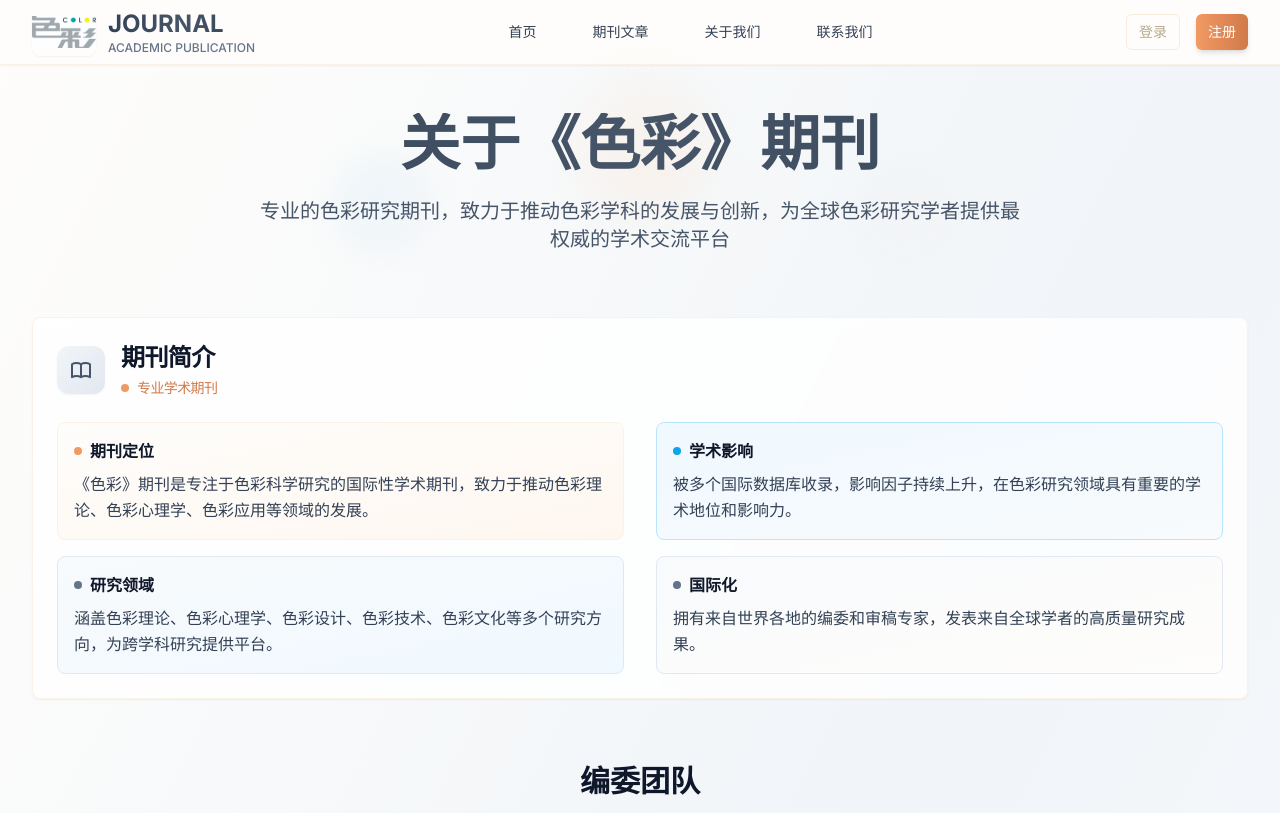
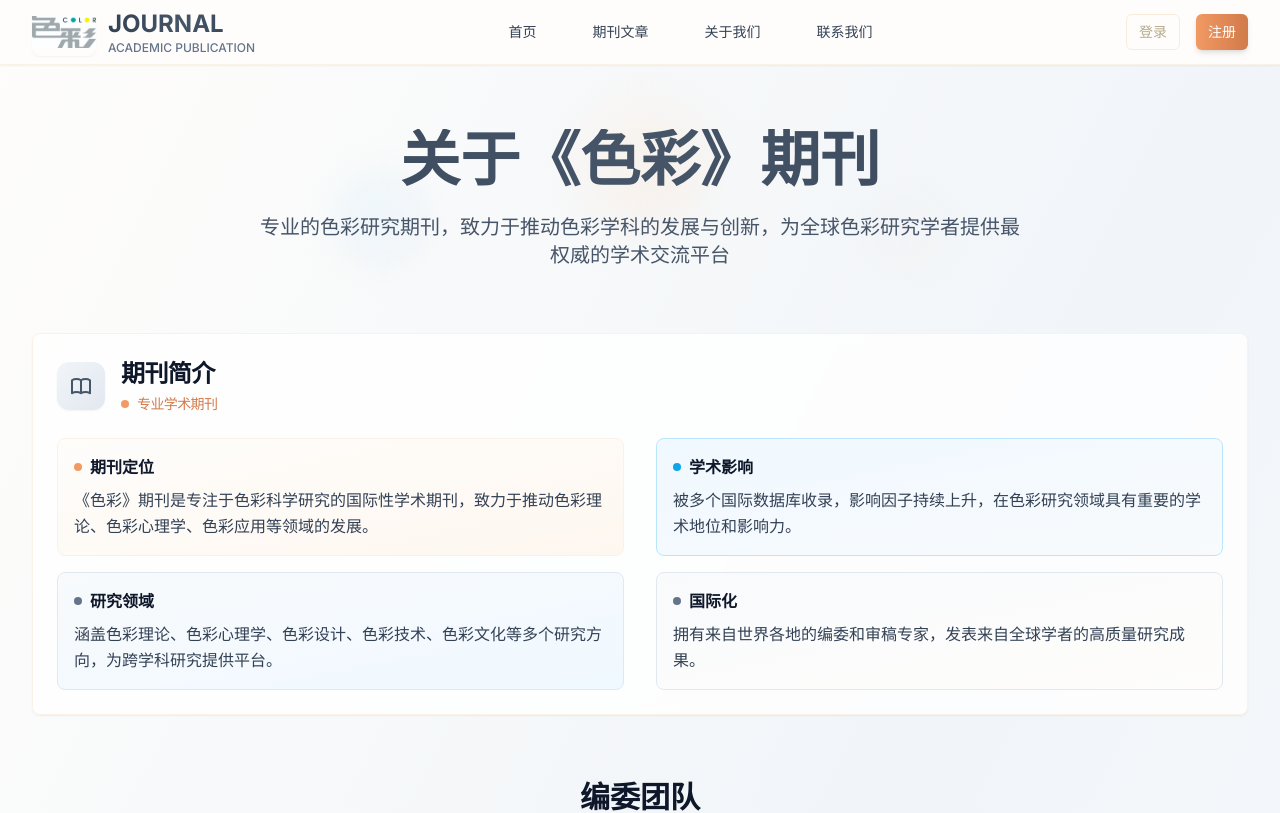
Before and after one commit to toshiki-tech/paper-nest, a Next.js app: page /about in a window 1280 px wide. Shown: the top 813 px of the page. Built offline with nearby package versions, Linux system fonts and the light colour scheme; no server answers.

Commit message:
优化关于我们和联系我们页面的移动端布局
- 为main元素添加mt-4类，增加与Header的间距
- 确保移动端导航链接有足够的显示空间
- 改善移动端页面的整体布局和用户体验

```diff
--- a/app/about/page.tsx
+++ b/app/about/page.tsx
@@ -20,7 +20,7 @@ export default function AboutPage() {
       {/* Header - 使用公共组件 */}
       <Header onSignOutClick={() => setShowSignOutModal(true)} />
 
-      <main className="max-w-7xl mx-auto px-4 sm:px-6 lg:px-8 py-12">
+      <main className="max-w-7xl mx-auto px-4 sm:px-6 lg:px-8 py-12 mt-4">
         {/* 页面标题 */}
         <div className="text-center mb-16 relative">
           {/* 背景装饰 */}
--- a/app/contact/page.tsx
+++ b/app/contact/page.tsx
@@ -22,7 +22,7 @@ export default function ContactPage() {
       {/* Header - 使用公共组件 */}
       <Header onSignOutClick={() => setShowSignOutModal(true)} />
 
-      <main className="max-w-7xl mx-auto px-4 sm:px-6 lg:px-8 py-8 md:py-16">
+      <main className="max-w-7xl mx-auto px-4 sm:px-6 lg:px-8 py-8 md:py-16 mt-4">
         {/* 页面标题 - 科技感设计 */}
         <div className="text-center mb-12 md:mb-20 relative">
           {/* 背景装饰 */}
```
